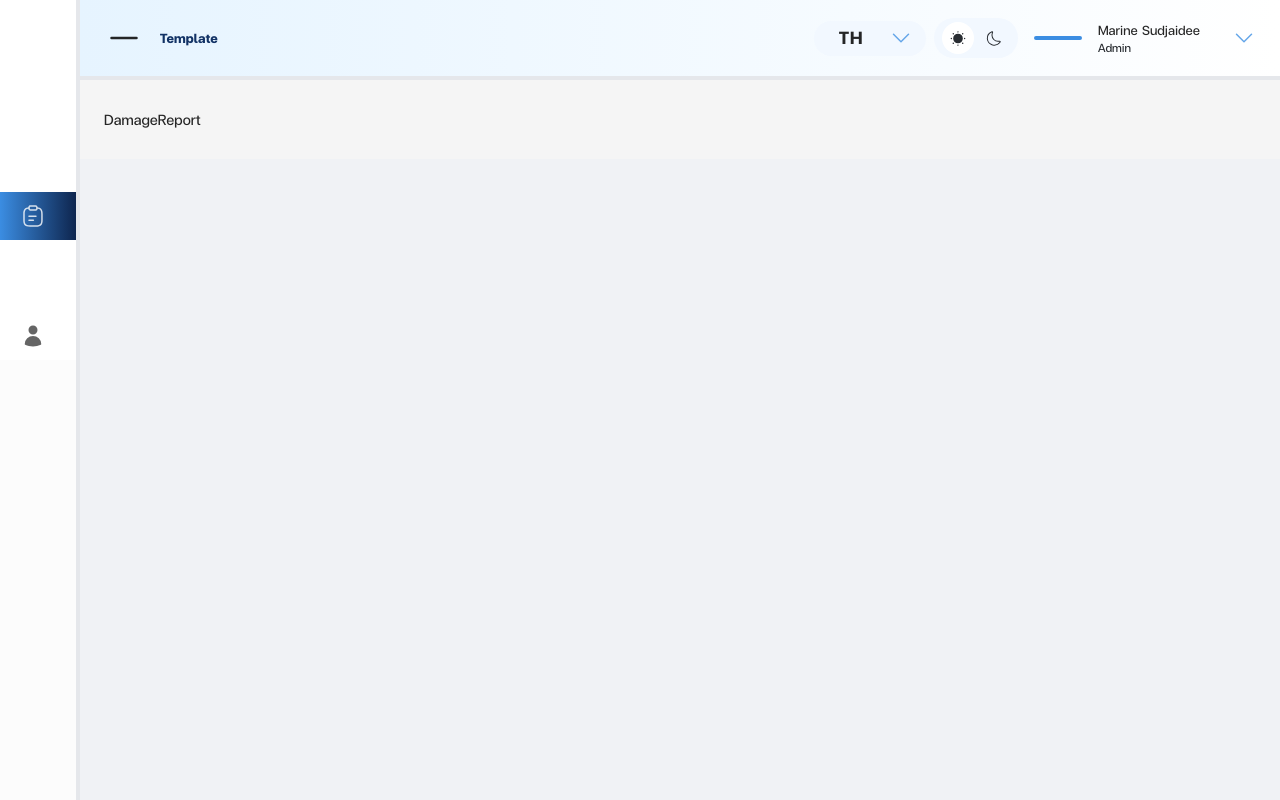
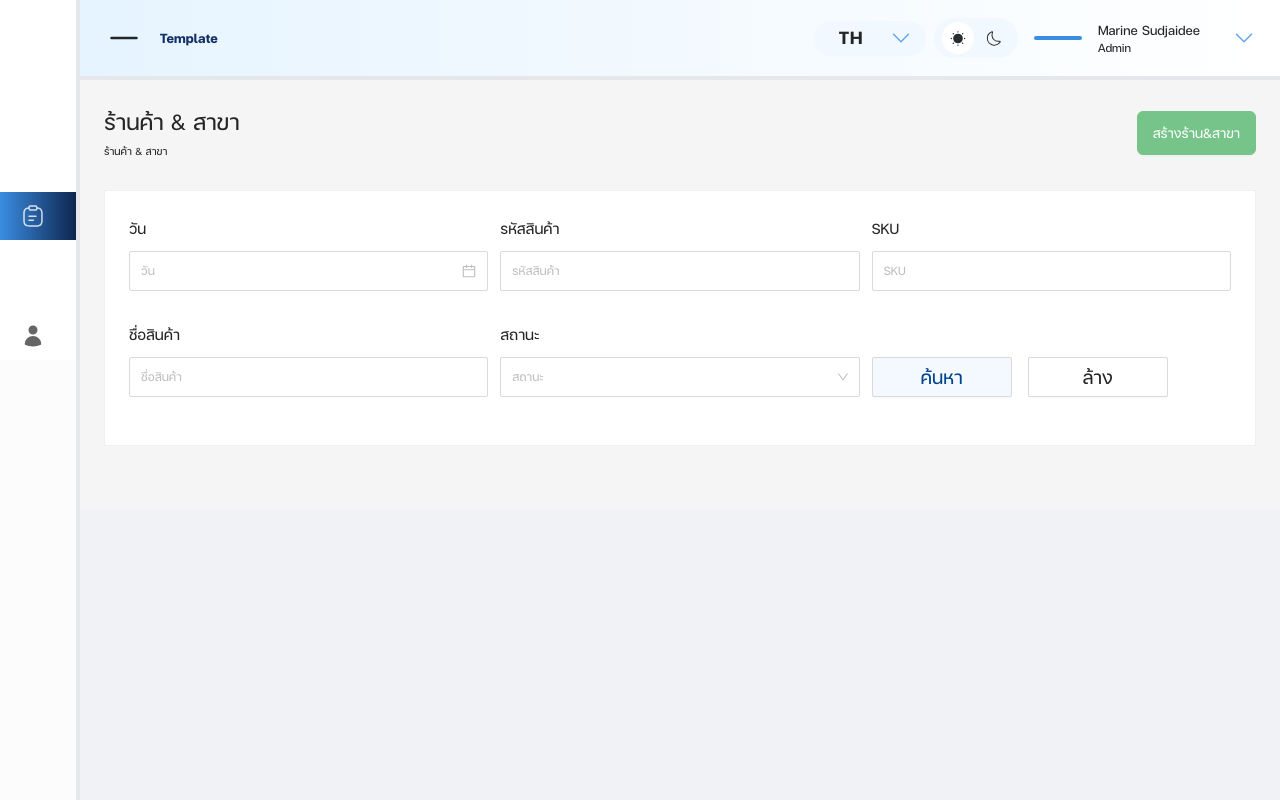
Before and after one commit to HusenMasmumas/ab-solute-health-were-house, a React (Create React App) app: page /#/report/damageReport in a window 1280 px wide. Built offline with nearby package versions, Linux system fonts and the light colour scheme.

Commit message:
feat: 🎸 search form damagedReport Page

```diff
--- a/src/page/report/damagedReport/index.tsx
+++ b/src/page/report/damagedReport/index.tsx
@@ -1,10 +1,90 @@
+import SearchForm, { IsearchFormItem } from 'component/Form/searchForm';
+import CHeader from 'component/headerPage/Header';
+import { t } from 'i18next';
 import React from 'react'
+import TableStoresBranches from 'views/stores_branches/TableStoresBranches';
 
 type Props = {}
 
+
+const elements: IsearchFormItem[] = [
+  {
+    name: "date",
+    label: "วัน",
+    input: {
+      type: "date-picker",
+      options: {
+        search: true,
+      },
+    },
+  },
+  {
+    name: "code",
+    label: "รหัสสินค้า",
+    input: {
+      type: "input",
+      options: {
+        search: true,
+      },
+    },
+  },
+  {
+    name: 'SKU',
+    label: 'SKU',
+    input: {
+      type: "input",
+      options: {
+        search: true,
+      },
+    },
+  },
+  {
+    name: "name",
+    label: 'ชื่อสินค้า',
+    input: {
+      type: "input",
+      options: {
+        search: true,
+      },
+    },
+  },
+  {
+    name: "state",
+    label: 'สถานะ',
+    input: {
+      type: "select",
+      options: {
+        values: [
+          {key:1, value:'notDamage', label:'ไม่เสียหาย'},
+          {key:2, value:'damage', label:'เสียหาย'}
+        ],
+      },
+    },
+  },
+]
+
+const onFinish = (values: any) => {
+  //โยนเข้า create query
+  console.log("Received values of form: ", values);
+};
 const DamageReport = (props: Props) => {
   return (
-    <div>DamageReport</div>
+    <div className="bg-[#F5F5F5] m-0 p-0 ">
+      <CHeader
+        keyHeader="stores&branches"
+        nevigate={{
+          keytext:"createShop",
+          fn:()=>{console.log('nevigate');}}}
+        arrPath={[t('stores&branches')]}
+      />
+      <div>
+        <SearchForm elements={elements} onFinish={onFinish} />
+      </div>
+      {/* Table */}
+      <div className="mt-10 bg-white">
+        {/* <TableStoresBranches dataTable={data} headerTable={t("orderlist")}  /> */}
+      </div>
+    </div>
   )
 }
 
```
